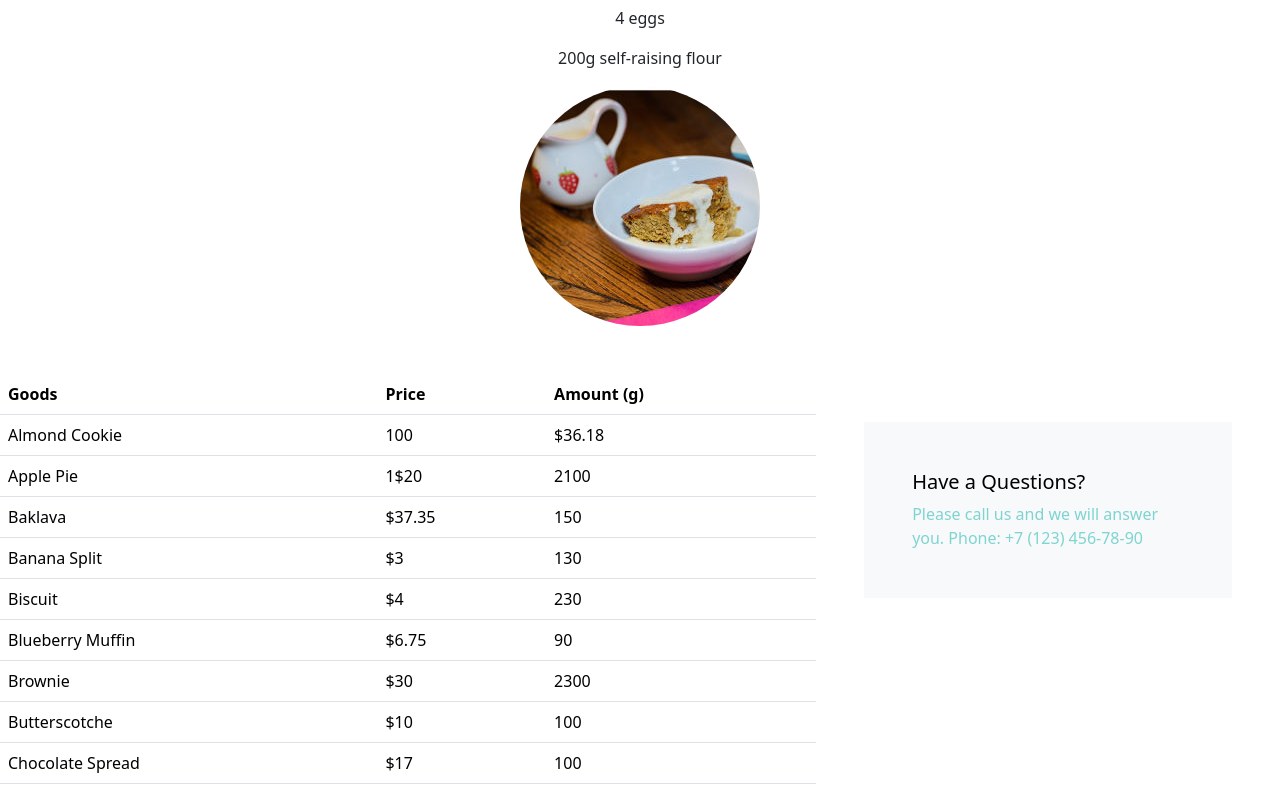
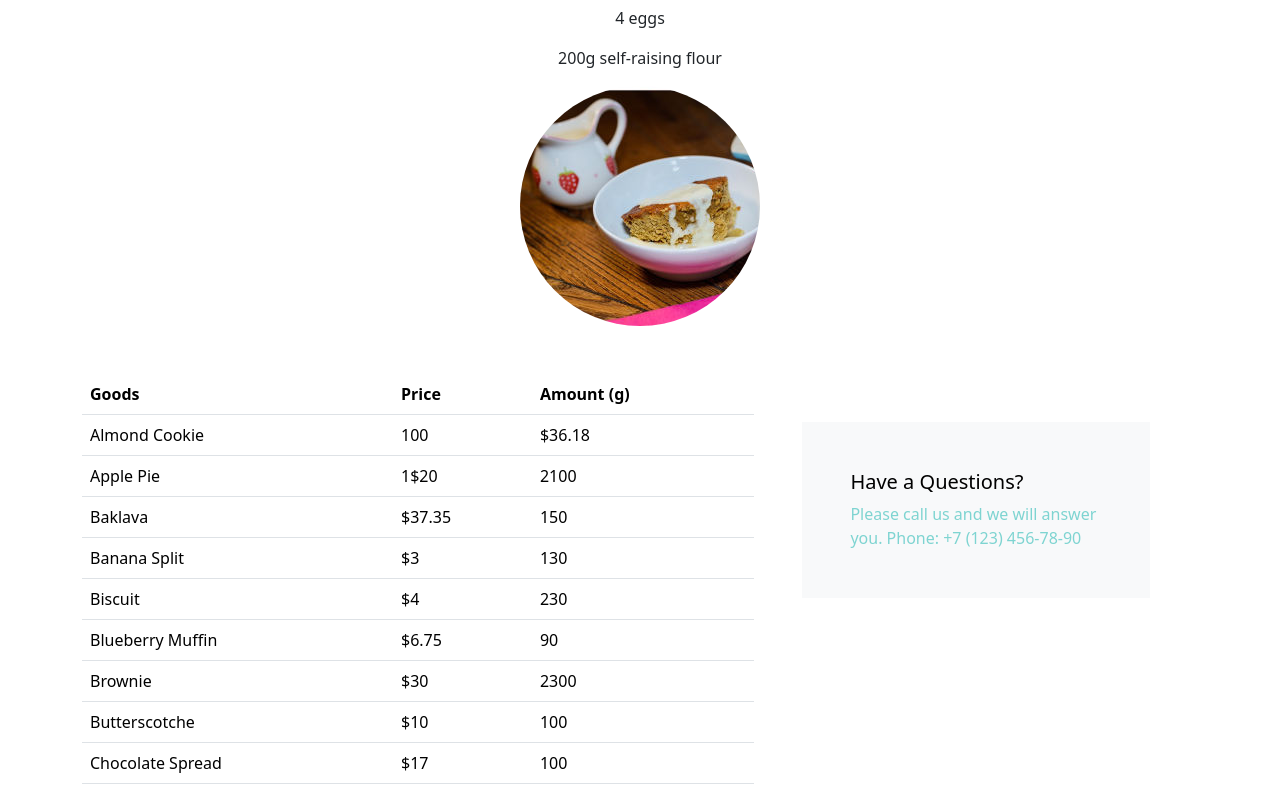
Before and after one commit to Tayyabakhatri/bootstrap-Tayyaba-khatri, a plain HTML site: page index.html in a window 1280 px wide. Shown: the part 3173-3973 px from the top of the page. Drawn offline with nearby package versions, Linux system fonts and the light colour scheme.

Commit message:
modified

```diff
--- a/index.html
+++ b/index.html
@@ -353,7 +353,7 @@
 
 
 
-  <div class="table-responsive d-flex">
+  <div class="table-responsive d-flex container">
     <table class="table">
       <thead>
         <tr>
```
